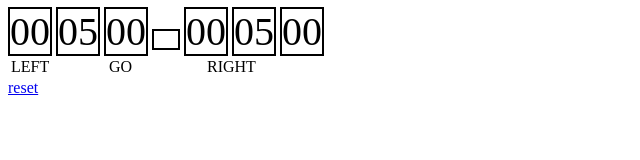
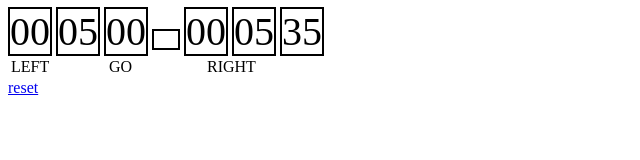
Before and after one commit to carexpilosa/d3, a website: page chessclock.html in a window 1280 px wide. Shown: the full height of the page, 0-640 px from the left. Drawn offline with Linux system fonts and the light colour scheme.

Commit message:
test chess clock

```diff
--- a/chessclock.html
+++ b/chessclock.html
@@ -21,7 +21,7 @@
 }
 
 </style>
-<script src="./chessclock.js"></script>
+<script src="./chessclock2.js"></script>
 </head>
 <body onLoad="init()">
 
--- /dev/null
+++ b/chessclock2.js
@@ -0,0 +1,11 @@
+"use strict";
+let startTime;
+
+function init() {
+  startTime = new Date().getTime();
+  setInterval(function() {
+    let ms = 40000 - new Date().getTime() + startTime;
+    let s = Math.floor(ms/1000);
+    document.getElementById('blackTimeSec').innerHTML = s;
+  }, 33)
+}
--- /dev/null
+++ b/package.json
@@ -0,0 +1,6 @@
+{
+  "dependencies": {
+    "express": "^4.16.2",
+    "serve-index": "^1.9.1"
+  }
+}
```
